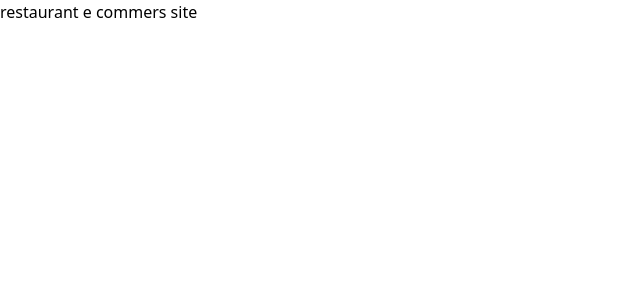
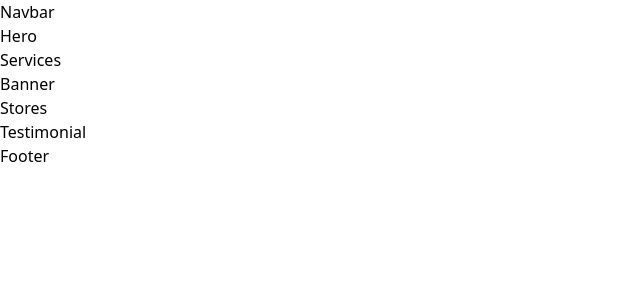
Before and after one commit to dilsad-erdogan/responsive-restaurant-e-commerce, a React (Vite) app: page / in a window 1280 px wide. Shown: the top 300 px of the page, without its empty margins (0-640 px from the left). Built offline with nearby package versions, Linux system fonts and the light colour scheme.

Commit message:
All sections

```diff
--- a/src/App.jsx
+++ b/src/App.jsx
@@ -1,8 +1,21 @@
+import Banner from "./components/Banner/Banner"
+import Footer from "./components/Footer/Footer"
+import Hero from "./components/Hero/Hero"
+import Navbar from "./components/Navbar/Navbar"
+import Services from "./components/Services/Services"
+import Stores from "./components/Stores/Stores"
+import Testimonial from "./components/Testimonial/Testimonial"
 
 function App() {
   return (
-    <div>
-      restaurant e commers site
+    <div className="bg-white dark:bg-gray-900 dark:text-white duration-200 overflow-hidden">
+      <Navbar />
+      <Hero />
+      <Services />
+      <Banner />
+      <Stores />
+      <Testimonial />
+      <Footer />
     </div>
   )
 }
--- /dev/null
+++ b/src/components/Banner/Banner.jsx
@@ -0,0 +1,9 @@
+
+
+const Banner = () => {
+  return (
+    <div>Banner</div>
+  )
+}
+
+export default Banner
--- /dev/null
+++ b/src/components/Footer/Footer.jsx
@@ -0,0 +1,9 @@
+
+
+const Footer = () => {
+  return (
+    <div>Footer</div>
+  )
+}
+
+export default Footer
--- /dev/null
+++ b/src/components/Hero/Hero.jsx
@@ -0,0 +1,9 @@
+
+
+const Hero = () => {
+  return (
+    <div>Hero</div>
+  )
+}
+
+export default Hero
--- /dev/null
+++ b/src/components/Navbar/Navbar.jsx
@@ -0,0 +1,9 @@
+
+
+const Navbar = () => {
+  return (
+    <div>Navbar</div>
+  )
+}
+
+export default Navbar
--- /dev/null
+++ b/src/components/Services/Services.jsx
@@ -0,0 +1,9 @@
+
+
+const Services = () => {
+  return (
+    <div>Services</div>
+  )
+}
+
+export default Services
--- /dev/null
+++ b/src/components/Stores/Stores.jsx
@@ -0,0 +1,9 @@
+
+
+const Stores = () => {
+  return (
+    <div>Stores</div>
+  )
+}
+
+export default Stores
--- /dev/null
+++ b/src/components/Testimonial/Testimonial.jsx
@@ -0,0 +1,9 @@
+
+
+const Testimonial = () => {
+  return (
+    <div>Testimonial</div>
+  )
+}
+
+export default Testimonial
```
